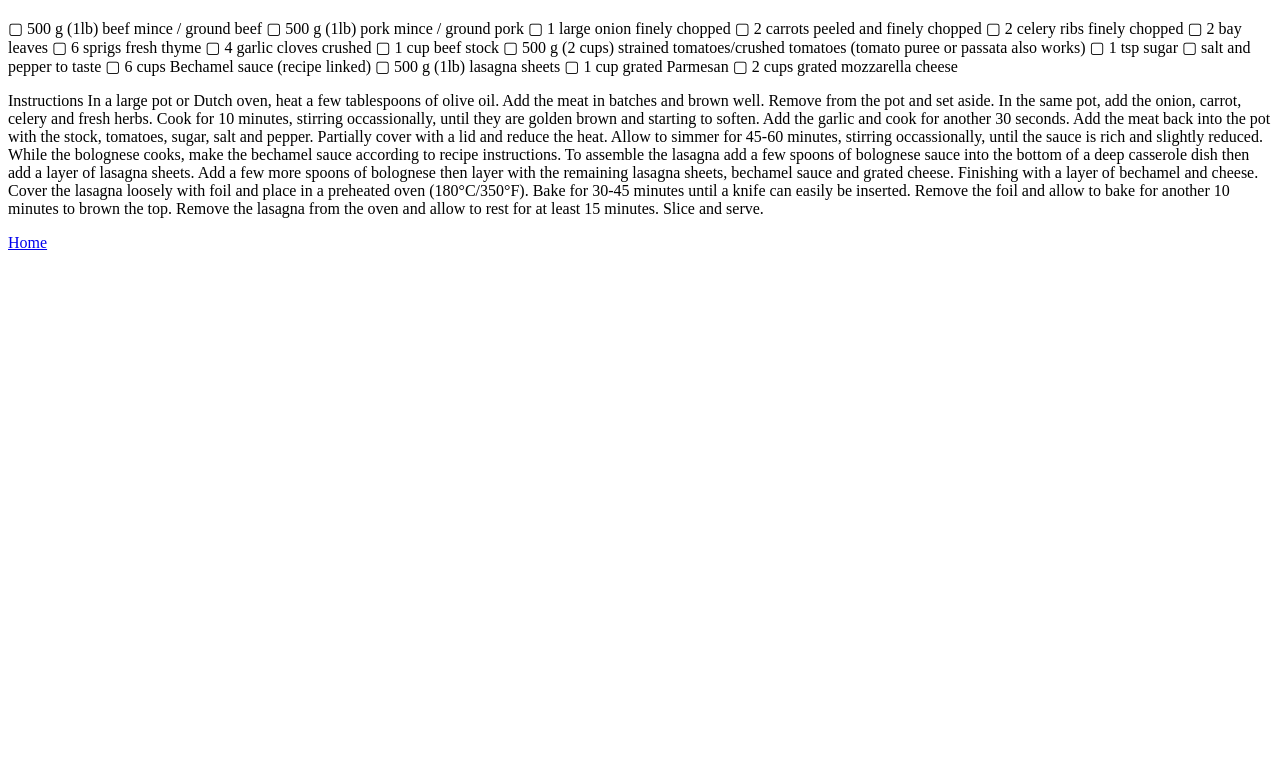
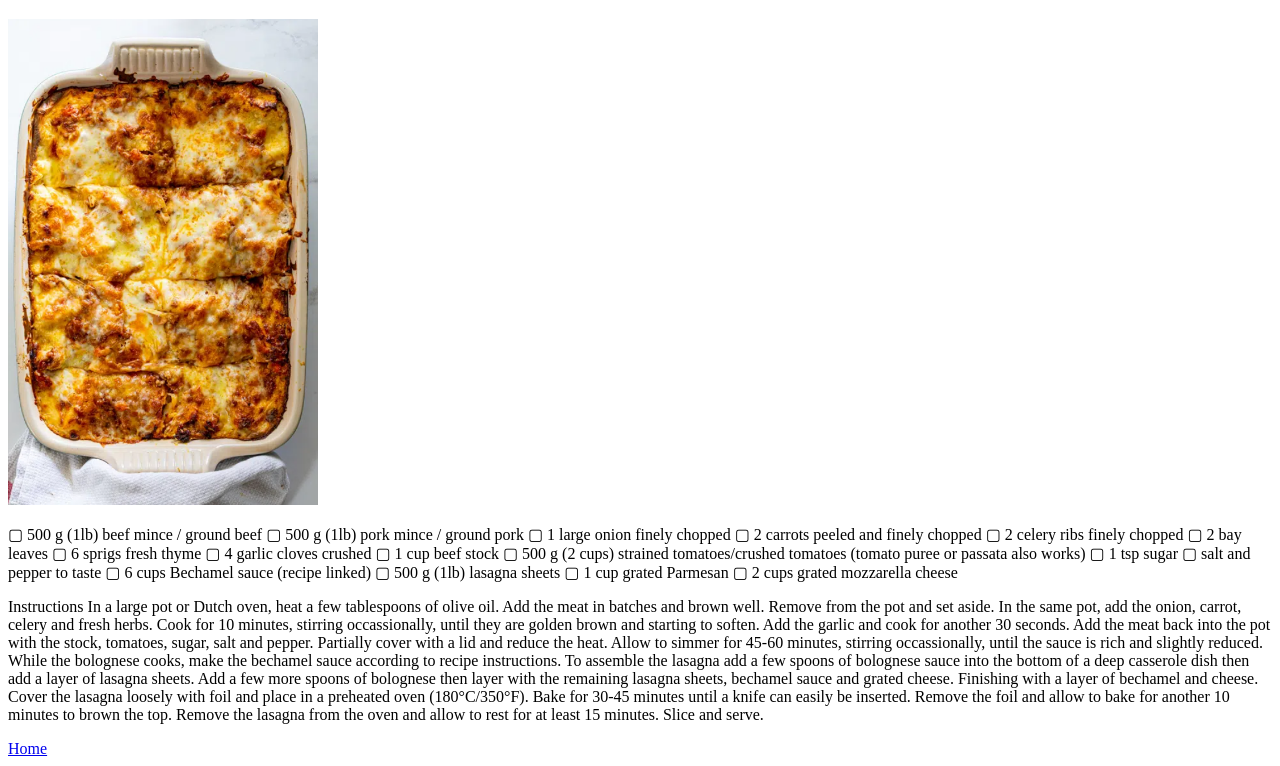
Before and after one commit to Fr0ggin/odin-recipes, a plain HTML site: page recipes/lasagna.html in a window 1280 px wide. Shown: the part 61-827 px from the top of the page. Before the commit the page ends 800 px from the top, so only its background shows below. Drawn offline with Linux system fonts and the light colour scheme.

Commit message:
adds images folder and image of lasagna to page

```diff
--- a/recipes/lasagna.html
+++ b/recipes/lasagna.html
@@ -6,6 +6,7 @@
     <title>Lasagna</title>
     <!-- https://simply-delicious-food.com/classic-homemade-lasagna/ -->
     <h1>Lasagna</h1>
+    <img src="../images/lasagna.png" alt="cooked lasagna in oven tray" width="310" length="310">
     <p>
 
         ▢ 500 g (1lb) beef mince / ground beef
```
Also changed, not shown: images/lasagna.png (added).
